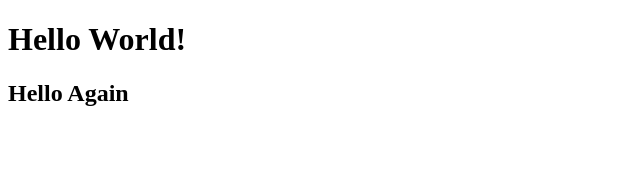
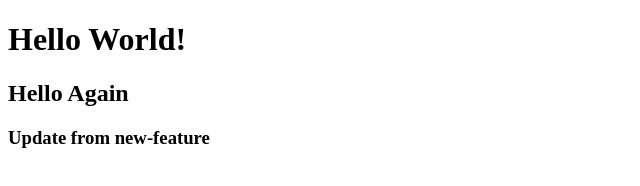
Before and after one commit to LydiaNRSmith/Practice2, a plain HTML site: page index.html in a window 1280 px wide. Shown: the whole page, without its empty margins (0-640 px from the left). Drawn offline with Linux system fonts and the light colour scheme.

Commit message:
added new text to branch

```diff
--- a/index.html
+++ b/index.html
@@ -9,5 +9,6 @@
 <body>
     <h1>Hello World!</h1>
     <h2>Hello Again</h2>
+    <h3>Update from new-feature</h3>
 </body>
 </html>
```
